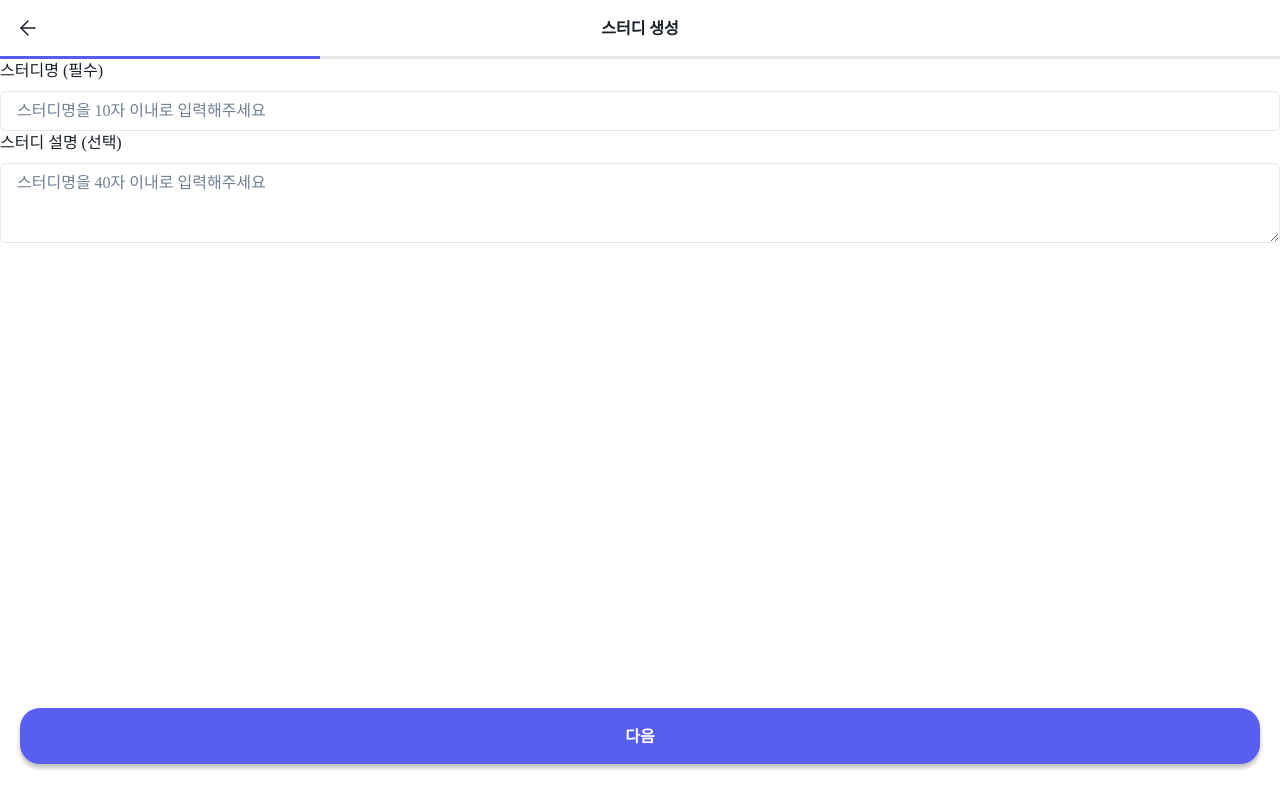
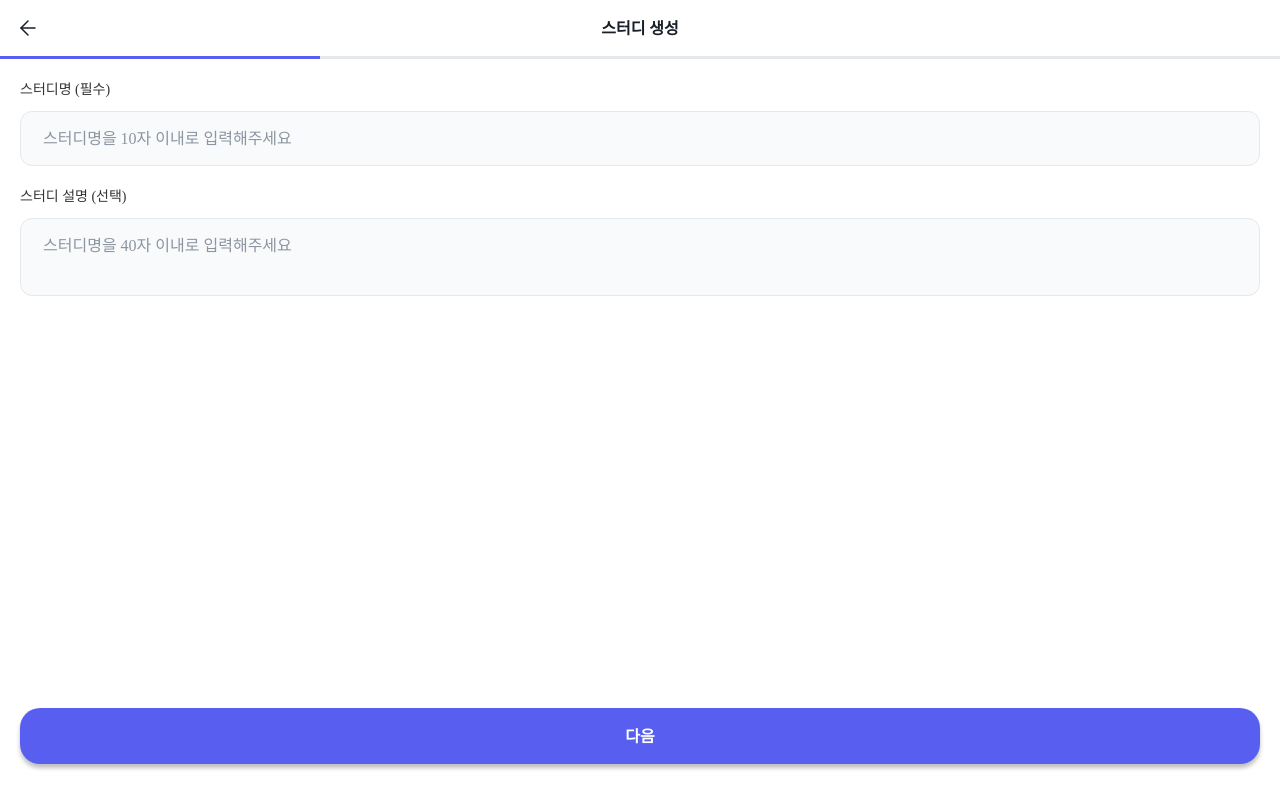
Before and after one commit to mash-up-kr/moit-web, a React (Vite) app: page /register in a window 1280 px wide. Built offline with nearby package versions, Linux system fonts and the light colour scheme; a web font is replaced by a local one; what emotion-normalize would draw is missing.

Commit message:
✨ feat: 기본정보 스텝 디자인 적용 (Input, TextArea 추가)

```diff
--- a/src/screens/StudyRegisterScreen/StudyRegisterScreen.tsx
+++ b/src/screens/StudyRegisterScreen/StudyRegisterScreen.tsx
@@ -53,7 +53,7 @@ const StudyRegisterScreen: FC = () => {
         height="3px"
       />
 
-      <Box>
+      <Box p="20px">
         {
           {
             [REGISTER_STEPS[0]]: (
--- /dev/null
+++ b/src/screens/StudyRegisterScreen/components/Form.tsx
@@ -0,0 +1,16 @@
+import { PropsWithChildren } from 'react';
+import { VStack } from '@chakra-ui/react';
+
+interface FormProps extends PropsWithChildren {
+  onSubmit: () => void;
+}
+
+const Form = ({ onSubmit, children }: FormProps) => {
+  return (
+    <VStack as="form" gap="20px" onSubmit={onSubmit}>
+      {children}
+    </VStack>
+  );
+};
+
+export default Form;
--- /dev/null
+++ b/src/screens/StudyRegisterScreen/components/FormItem.tsx
@@ -0,0 +1,20 @@
+import { PropsWithChildren } from 'react';
+import { FormControl, FormLabel } from '@chakra-ui/react';
+import theme from '@styles/theme';
+
+interface FormItemProps extends PropsWithChildren {
+  label: string;
+}
+
+const FormItem = ({ label, children }: FormItemProps) => {
+  return (
+    <FormControl display="flex" flexDir="column" gap="10px">
+      <FormLabel color={theme.palette.gray700} css={theme.fonts.p2} margin="0">
+        {label}
+      </FormLabel>
+      {children}
+    </FormControl>
+  );
+};
+
+export default FormItem;
--- /dev/null
+++ b/src/screens/StudyRegisterScreen/components/Input.tsx
@@ -0,0 +1,24 @@
+import { css } from '@emotion/react';
+import styled from '@emotion/styled';
+import theme from '@styles/theme';
+
+const Input = styled.input`
+  background-color: ${theme.palette.gray50};
+  border: 1px solid ${theme.palette.gray200};
+  border-radius: 12px;
+  padding: 15px 22px;
+  resize: none;
+  color: ${theme.palette.gray900};
+  ${css(theme.fonts.p1)};
+
+  :focus {
+    outline: 0;
+  }
+
+  ::placeholder {
+    color: ${theme.palette.gray500};
+    ${css(theme.fonts.p1)};
+  }
+`;
+
+export default Input;
--- a/src/screens/StudyRegisterScreen/component/LargeBottom.tsx
+++ b/src/screens/StudyRegisterScreen/components/LargeBottom.tsx
@@ -4,6 +4,7 @@ const LargeBottom = styled.div`
   width: 100%;
   padding: 8px 20px 36px;
   position: fixed;
+  left: 0;
   bottom: 0;
 `;
 
--- /dev/null
+++ b/src/screens/StudyRegisterScreen/components/TextArea.tsx
@@ -0,0 +1,24 @@
+import { css } from '@emotion/react';
+import styled from '@emotion/styled';
+import theme from '@styles/theme';
+
+const TextArea = styled.textarea`
+  background-color: ${theme.palette.gray50};
+  border: 1px solid ${theme.palette.gray200};
+  border-radius: 12px;
+  padding: 15px 22px;
+  resize: none;
+  color: ${theme.palette.gray900};
+  ${css(theme.fonts.p1)};
+
+  :focus {
+    outline: 0;
+  }
+
+  ::placeholder {
+    color: ${theme.palette.gray500};
+    ${css(theme.fonts.p1)};
+  }
+`;
+
+export default TextArea;
--- a/src/screens/StudyRegisterScreen/steps/InfoSettingStep.tsx
+++ b/src/screens/StudyRegisterScreen/steps/InfoSettingStep.tsx
@@ -1,11 +1,14 @@
 import { FC } from 'react';
 import { useForm } from 'react-hook-form';
-import { FormLabel, FormControl, Input, Textarea } from '@chakra-ui/react';
 import { useRecoilValue } from 'recoil';
 import Button from '@components/Button';
 import { InfoStepFormData } from '../../../../types/register';
 import { registerFormDataAtom } from '../atoms';
-import LargeBottom from '../component/LargeBottom';
+import Form from '../components/Form';
+import FormItem from '../components/FormItem';
+import Input from '../components/Input';
+import LargeBottom from '../components/LargeBottom';
+import TextArea from '../components/TextArea';
 
 interface InfoSettingStepProps {
   onNext: (data: InfoStepFormData) => void;
@@ -21,7 +24,6 @@ const InfoSettingStep: FC<InfoSettingStepProps> = ({ onNext }) => {
   } = useForm<InfoStepFormData>({
     defaultValues: registerFormData,
   });
-
   const onSubmit = handleSubmit((values) => {
     onNext(values);
   });
@@ -29,34 +31,31 @@ const InfoSettingStep: FC<InfoSettingStepProps> = ({ onNext }) => {
   const isDisabled = Object.keys(errors).length > 0;
 
   return (
-    <form onSubmit={onSubmit}>
-      <FormControl>
-        <FormLabel>스터디명 (필수)</FormLabel>
+    <Form onSubmit={onSubmit}>
+      <FormItem label="스터디명 (필수)">
         <Input
-          id="name"
           placeholder="스터디명을 10자 이내로 입력해주세요"
           {...register('name', {
             required: true,
             maxLength: 10,
           })}
         />
-      </FormControl>
+      </FormItem>
 
-      <FormControl>
-        <FormLabel>스터디 설명 (선택)</FormLabel>
-        <Textarea
-          id="desc"
+      <FormItem label="스터디 설명 (선택)">
+        <TextArea
+          rows={2}
           placeholder="스터디명을 40자 이내로 입력해주세요"
           {...register('description', {
             maxLength: 40,
           })}
         />
-      </FormControl>
+      </FormItem>
 
       <LargeBottom>
         <Button label="다음" type="submit" isDisabled={isDisabled} />
       </LargeBottom>
-    </form>
+    </Form>
   );
 };
 
--- a/src/screens/StudyRegisterScreen/steps/NotiSettingStep.tsx
+++ b/src/screens/StudyRegisterScreen/steps/NotiSettingStep.tsx
@@ -10,7 +10,7 @@ import { useRecoilValue } from 'recoil';
 import Button from '@components/Button';
 import { NotiStepFormData } from '../../../../types/register';
 import { registerFormDataAtom } from '../atoms';
-import LargeBottom from '../component/LargeBottom';
+import LargeBottom from '../components/LargeBottom';
 import { REMIND_OPTIONS } from '../consts';
 
 interface NotiSettingStepProps {
--- a/src/screens/StudyRegisterScreen/steps/RuleSettingStep.tsx
+++ b/src/screens/StudyRegisterScreen/steps/RuleSettingStep.tsx
@@ -9,7 +9,7 @@ import { useRecoilValue } from 'recoil';
 import Button from '@components/Button';
 import { RuleStepFormData } from '../../../../types/register';
 import { registerFormDataAtom } from '../atoms';
-import LargeBottom from '../component/LargeBottom';
+import LargeBottom from '../components/LargeBottom';
 
 interface RuleSettingStepProps {
   onNext: (data: RuleStepFormData) => void;
--- a/src/screens/StudyRegisterScreen/steps/ScheduleSettingStep.tsx
+++ b/src/screens/StudyRegisterScreen/steps/ScheduleSettingStep.tsx
@@ -10,7 +10,7 @@ import { useRecoilValue } from 'recoil';
 import Button from '@components/Button';
 import { ScheduleStepFormData } from '../../../../types/register';
 import { registerFormDataAtom } from '../atoms';
-import LargeBottom from '../component/LargeBottom';
+import LargeBottom from '../components/LargeBottom';
 import { DAY_OF_WEEKS_OPTIONS, REPEAT_CYCLE_OPTIONS } from '../consts';
 
 interface ScheduleSettingStepProps {
```
Also changed, not shown: 1 other file (tests, documents, lock files or other folders).
